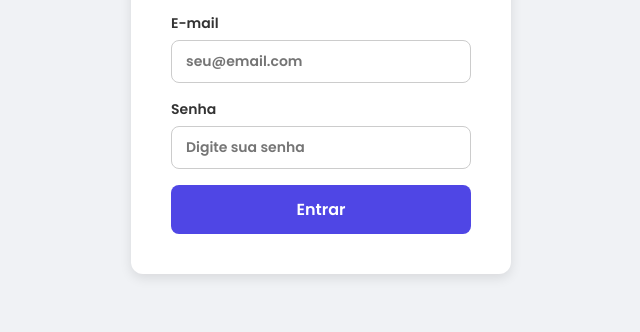
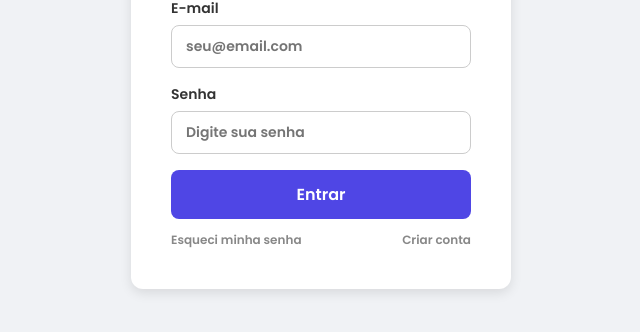
Before and after one commit to joseiuri97/novatech-app, a plain HTML site: page index.html in a window 1280 px wide. Shown: the part 310-642 px from the top of the page, without its empty margins (319-959 px from the left). Drawn offline with Linux system fonts and the light colour scheme.

Commit message:
feat: links de esqueci senha e criar conta adicionados

```diff
--- a/index.html
+++ b/index.html
@@ -1,5 +1,6 @@
 <!DOCTYPE html>
 <html lang="pt-BR">
+
 <head>
   <meta charset="UTF-8" />
   <meta name="viewport" content="width=device-width, initial-scale=1.0" />
@@ -69,8 +70,25 @@
     button:hover {
       background-color: #4338ca;
     }
+
+    .links {
+      display: flex;
+      justify-content: space-between;
+      margin-top: 12px;
+    }
+
+    .links a {
+      font-size: 12px;
+      color: #888;
+      text-decoration: none;
+    }
+
+    .links a:hover {
+      color: #4f46e5;
+    }
   </style>
 </head>
+
 <body>
 
   <div class="container">
@@ -87,9 +105,15 @@
 
       <button type="submit">Entrar</button>
 
+      <div class="links">
+        <a href="#">Esqueci minha senha</a>
+        <a href="#">Criar conta</a>
+      </div>
+
     </form>
 
   </div>
 
 </body>
+
 </html>
```
Lines whose indentation alone changed are shown as unchanged.
